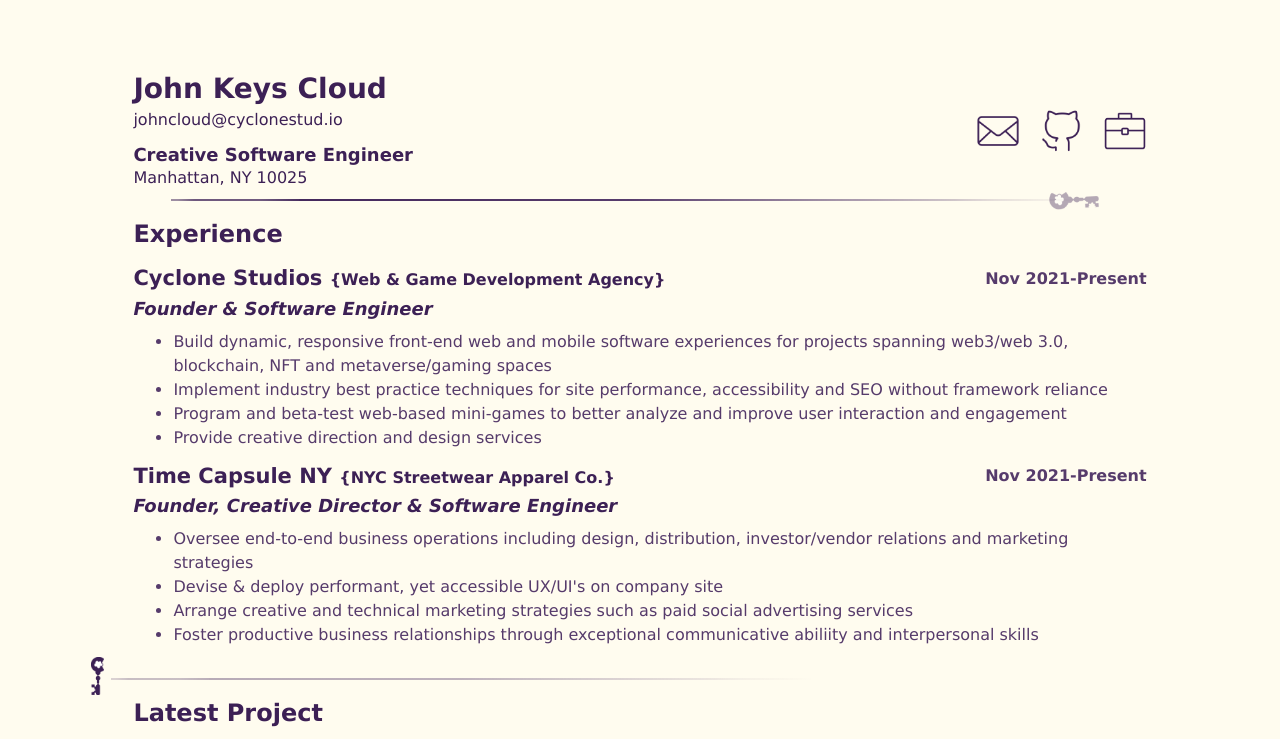
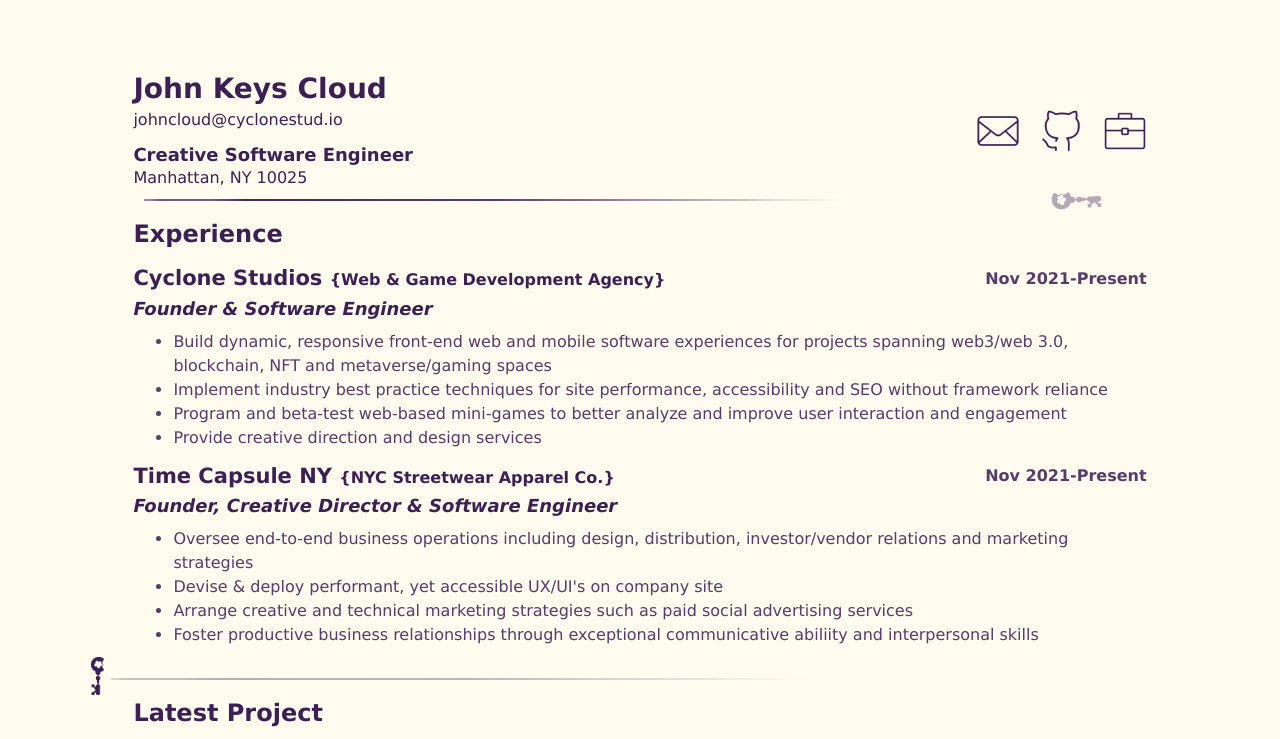
Before and after one commit to JohnKeysCloud/jkc-resume, a plain HTML site: page index.html in a window 1280 px wide. In both pictures the pointer is over the element 640 px from the left and 424 px from the top of the page. Shown: the top 739 px of the page. Drawn offline with Linux system fonts and the light colour scheme.

Commit message:
adjust key animation on laptop min width

```diff
--- a/css/stylesheet.css
+++ b/css/stylesheet.css
@@ -367,6 +367,17 @@ nav {
     max-width: 1200px;
   }
 
+  .main-section:hover::before {
+  transform: translateX(33px);
+  opacity: 1;
+  }
+
+  .main-section:hover::after {
+  opacity: 0.38;
+  transform: translateY(19px) translateX(988px) scale(1.3) rotate(270deg);
+  }
+
+
   #experience .experience-top {
     flex-direction: row;
     align-items: center;
```
Also changed, not shown: index.html (+1 -1 lines).
